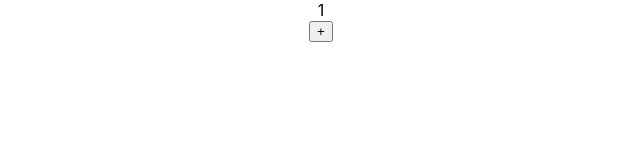
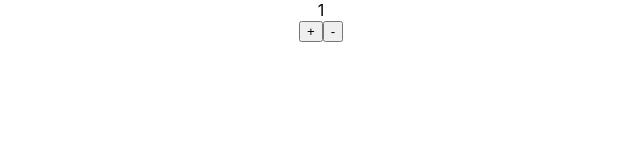
Before and after one commit to Svg70/comandos, a React (Create React App) app: page / in a window 1280 px wide. Shown: the top 160 px of the page, without its empty margins (319-959 px from the left). Built offline with nearby package versions, Linux system fonts and the light colour scheme.

Commit message:
Add counter '-'

```diff
--- a/src/App.tsx
+++ b/src/App.tsx
@@ -29,6 +29,11 @@ class App extends Component {
                         counter: this.state.counter + 1
                     })
                 }}>+
+                </button><button onClick={() => {
+                    this.setState({
+                        counter: this.state.counter - 1
+                    })
+                }}>-
                 </button>
             </div>
         );
```
